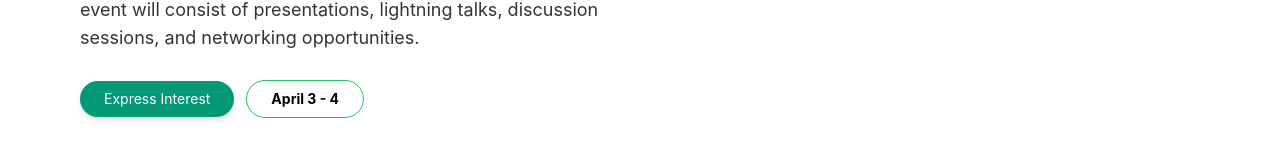
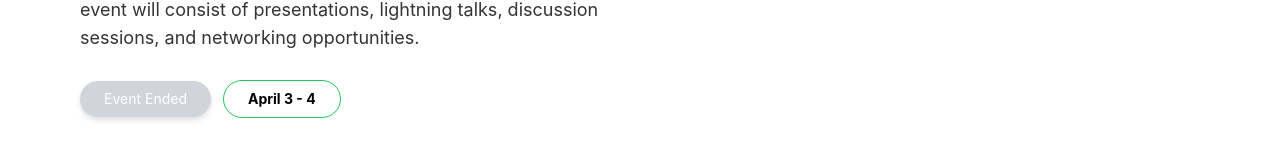
Before and after one commit to easierdata/easier-workshop-site, a React (Create React App) app: page / in a window 1280 px wide. Shown: the part 713-880 px from the top of the page. Built offline with nearby package versions, Linux system fonts and the light colour scheme.

Commit message:
Disable workshop interest

```diff
--- a/src/components/accordion/accordion.tsx
+++ b/src/components/accordion/accordion.tsx
@@ -93,7 +93,7 @@ export function SpecialQS(): JSX.Element {
                     Is there still capacity for add additional participants?<h2 className={styles.accordionTitle} style={{ transform: dropIcon2 }}><FontAwesomeIcon icon={faChevronUp} /></h2>
                 </button>
                 <div>
-                    <p className={styles.accordionAnswer} style={{ opacity: opacity2, marginTop: answerPosition2, fontSize: textSize2 }}>Yes! If you or someone you know is interested in attending, please <a href="https://forms.gle/yKoDczS7ZeUQpCZ6A" target='_blank' rel="noreferrer">fill out this form</a> or reach out to <a href='mailto:toshan@umd.edu?subject=Open Geospatial Science Workshop Interest'>toshan@umd.edu</a></p>
+                    <p className={styles.accordionAnswer} style={{ opacity: opacity2, marginTop: answerPosition2, fontSize: textSize2 }}>The event has now ended!</p>
                 </div>
             </div>
         </div>
--- a/src/pages/landing/Landing.tsx
+++ b/src/pages/landing/Landing.tsx
@@ -15,12 +15,9 @@ export default function Landing(): JSX.Element {
 
                 <div className="sm:visible sm:grid sm:grid-rows-2 md:invisible md:h-0 flex flex-col items-center">
                     <button
-                        className="mt-3 px-6 py-2 drop-shadow-md rounded-3xl bg-[#039876] text-white hover:bg-[#038264]"
-                        onClick={() => {
-                            window.open('https://forms.gle/NimofD4pWaiH9WNt8', '_blank');
-                        }}
+                        className="disabled cursor-default mt-3 px-6 py-2 drop-shadow-md rounded-3xl bg-gray-300 text-white"
                     >
-                        Express Interest
+                        Event Ended
                     </button>
                     <button
                         className="sm:ml-0 md:ml-3 cursor-default mt-3 px-6 py-2 rounded-3xl bg-white text-black border border-green-500 font-bold"
@@ -31,12 +28,9 @@ export default function Landing(): JSX.Element {
 
                 <div className="invisible sm:invisible sm:h-0 md:visible">
                     <button
-                        className="mt-3 px-6 py-2 drop-shadow-md rounded-3xl bg-[#039876] text-white hover:bg-[#038264]"
-                        onClick={() => {
-                            window.open('https://forms.gle/NimofD4pWaiH9WNt8', '_blank');
-                        }}
+                        className="disabled cursor-default mt-3 px-6 py-2 drop-shadow-md rounded-3xl bg-gray-300 text-white"
                     >
-                        Express Interest
+                        Event Ended
                     </button>
                     <button
                         className="sm:ml-0 md:ml-3 cursor-default mt-3 px-6 py-2 rounded-3xl bg-white text-black border border-green-500 font-bold"
```
